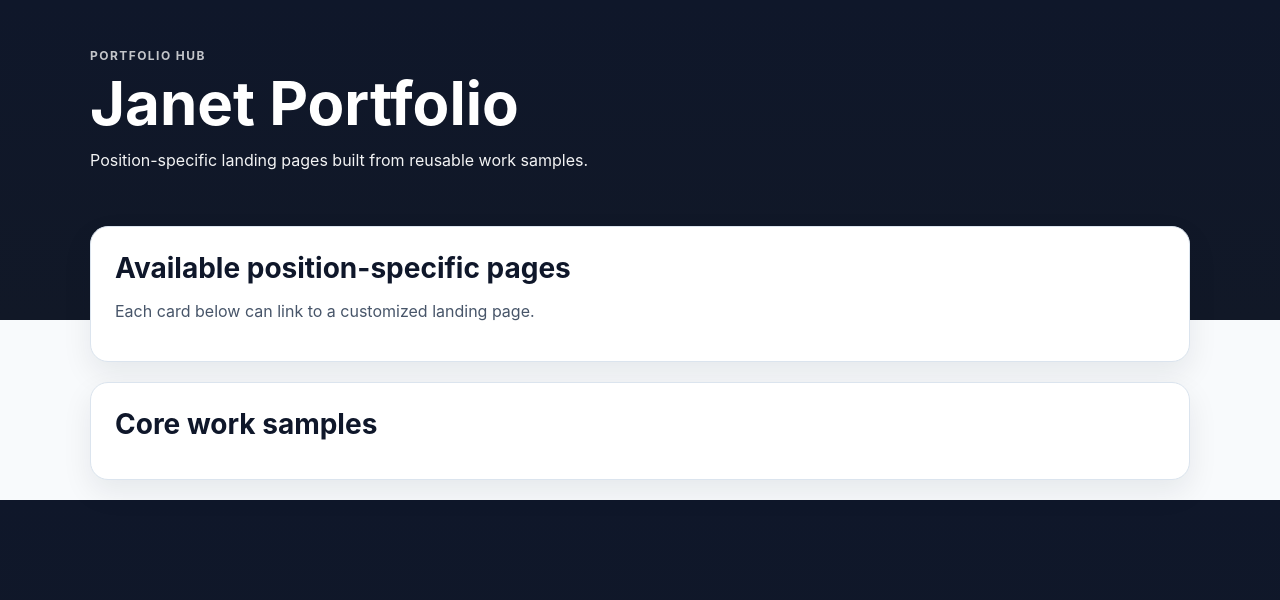
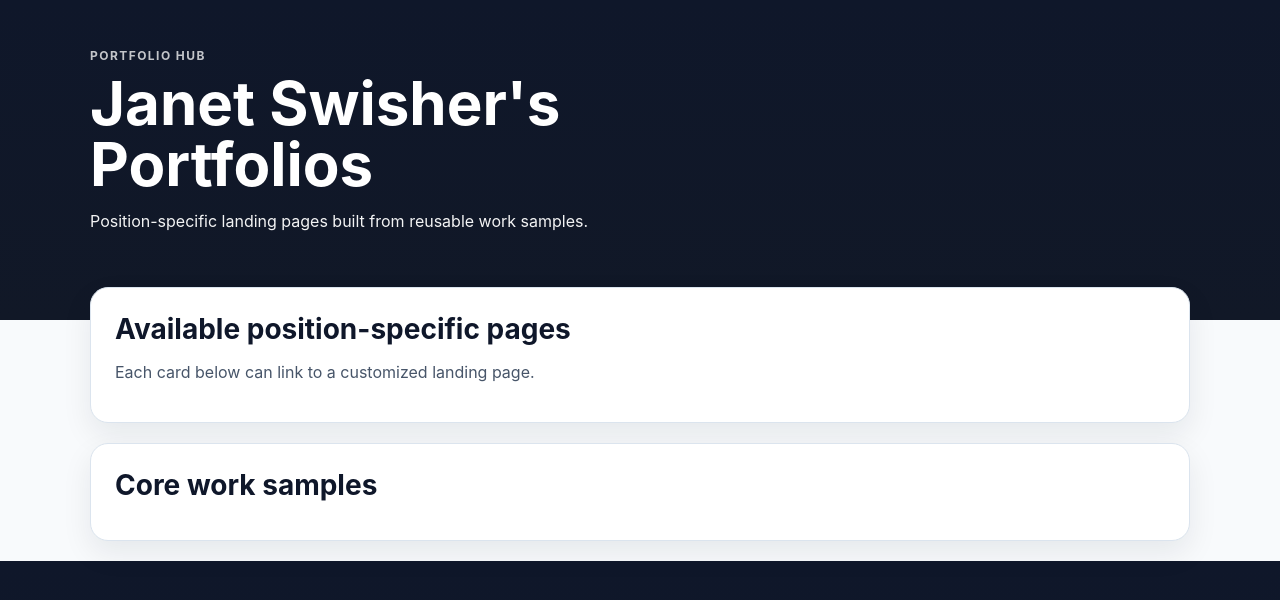
Before and after one commit to jmswisher/jmswisher.github.io, a plain HTML site: page index.html in a window 1280 px wide. Drawn offline with Linux system fonts and the light colour scheme.

Commit message:
Update site title to include full name

```diff
--- a/index.html
+++ b/index.html
@@ -10,7 +10,7 @@
   <header class="site-header">
     <div class="wrap">
       <p class="eyebrow">Portfolio hub</p>
-      <h1 id="site-title">Janet Portfolio</h1>
+      <h1 id="site-title">Janet Swisher's Portfolios</h1>
       <p id="site-tagline" class="lede">Position-specific landing pages built from reusable work samples.</p>
     </div>
   </header>
```
